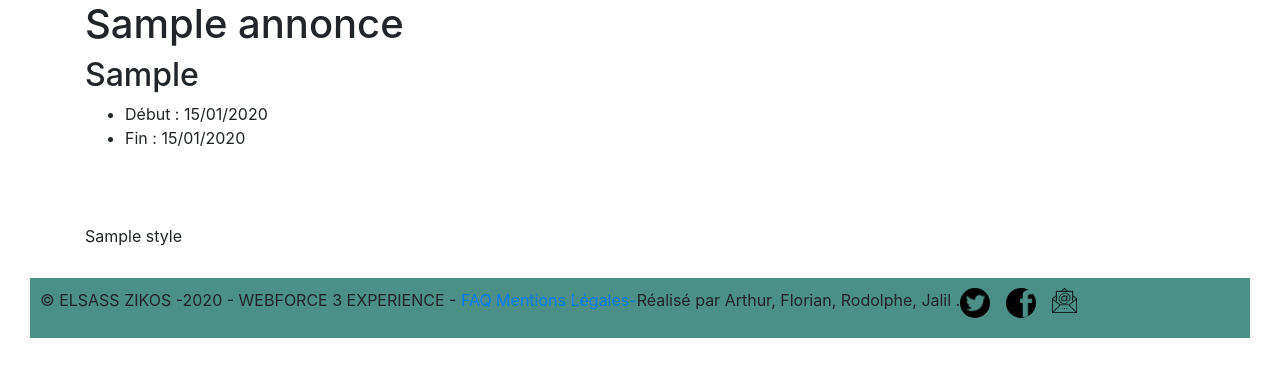
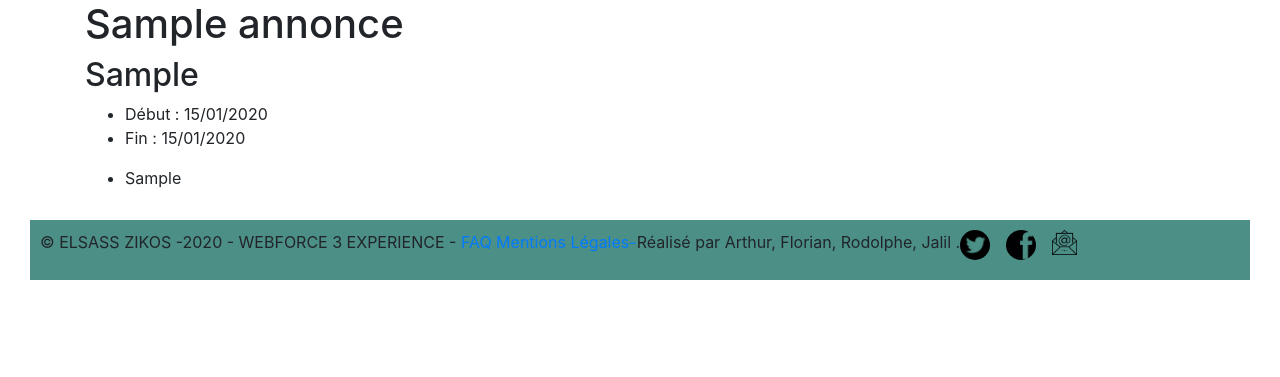
Before and after one commit to Archaros1/projet_music, a PHP site: template templates/annonce/annonce_gestion.html.twig in a window 1280 px wide. Shown: the part 56-433 px from the top of the page. Run offline with PHP 8.4, Linux system fonts and the light colour scheme; the template is opened without the code that fills it: most values are stand-ins (such as "Sample title", 1, 10 or a date in 2020); some libraries are stand-ins or nearby versions.

Commit message:
correctif léger

```diff
--- a/src/Controller/AnnonceController.php
+++ b/src/Controller/AnnonceController.php
@@ -49,8 +49,8 @@ class AnnonceController extends AbstractController
         if (is_null($annonce)) {
             return $this->redirectToRoute("user_home");
         } else {
-            $styles = $annonce->getStyleRecherche();
-            return $this->render('annonce/annonce_gestion.html.twig', ['annonce' => $annonce, 'styles' => $styles]);
+            // $styles = $annonce->getStyleRecherche();
+            return $this->render('annonce/annonce_gestion.html.twig', ['annonce' => $annonce]);
         }
 
     }
--- a/templates/annonce/annonce_gestion.html.twig
+++ b/templates/annonce/annonce_gestion.html.twig
@@ -11,12 +11,13 @@
             <li>Fin : {{ annonce.dateEnd | date('d/m/Y') }}</li>
         </ul>
 
-        <pre>
-            {{ dump(styles) }}
-        </pre>
-        {% for style in styles %}
-            <p>{{ style }}</p>
+        {# {{ dump(annonce.styleRecherche) }} #}
+
+        <ul>
+        {% for style in annonce.styleRecherche %}
+            <li>{{ style }}</li>
         {% endfor %}
+        </ul>
 
 
     </div>
```
